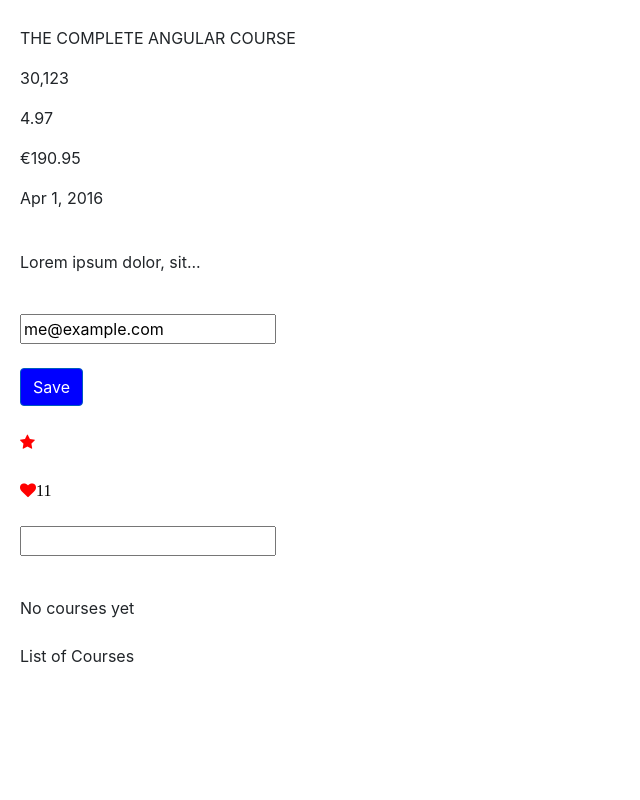
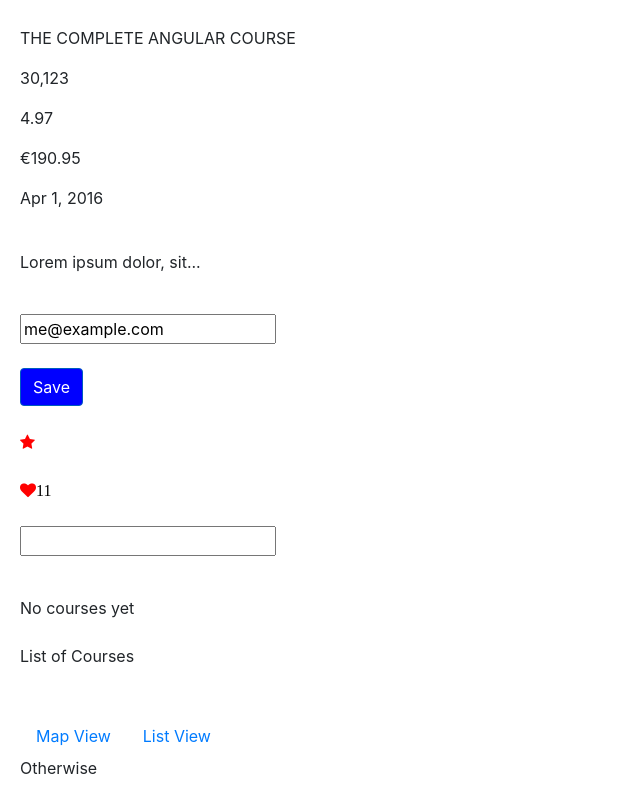
Before and after one commit to tabarino/FirstAngularProject, an Angular app: page / in a window 1280 px wide. Shown: the part 876-1676 px from the top of the page, without its empty margins (0-640 px from the left). Before the commit the page ends 1564 px from the top, so only its background shows below. Built offline with nearby package versions, Linux system fonts and the light colour scheme.

Commit message:
66. ngSwitchCase

```diff
--- a/src/app/app.component.html
+++ b/src/app/app.component.html
@@ -15,11 +15,9 @@
 <courses></courses>
 <br>
 <favorite [is-favorite]="post.isFavorite" (change)="onFavoriteChanged($event)"></favorite>
-<br>
-<br>
+<br><br>
 <app-like [likesCount]="tweet.likesCount" [isActive]="tweet.isLiked"></app-like>
-<br>
-<br>
+<br><br>
 <input type="text" [(ngModel)]="testBox">
 <br>
 <p>{{ testBox | testBoxCase }}</p>
@@ -31,11 +29,24 @@
 <ng-template #noCourses>
     No courses yet
 </ng-template>
-<br>
-<br>
+<br><br>
 <div [hidden]="newCoursesHidden.length == 0">
     List of Courses
 </div>
 <div [hidden]="newCoursesHidden.length > 0">
     No courses yet
 </div>
+<br><br>
+<ul class="nav nav-pills">
+    <li class="nav-item">
+        <a class="nav-link" [class.active]="viewMode == 'map'" (click)="viewMode = 'map'">Map View</a>
+    </li>
+    <li class="nav-item">
+        <a class="nav-link" [class.active]="viewMode == 'list'" (click)="viewMode = 'list'">List View</a>
+    </li>
+</ul>
+<div [ngSwitch]="viewMode">
+    <div *ngSwitchCase="'map'">Map View Content</div>
+    <div *ngSwitchCase="'list'">List View Content</div>
+    <div *ngSwitchDefault>Otherwise</div>
+</div>
--- a/src/app/app.component.ts
+++ b/src/app/app.component.ts
@@ -24,6 +24,8 @@ export class AppComponent {
 
   newCoursesHidden = [1, 2];
 
+  viewMode = 'somethingElse';
+
   onFavoriteChanged(eventArgs: FavoriteChangedEventArgs) {
     console.log('Favorite Changed: ', eventArgs);
   }
```
